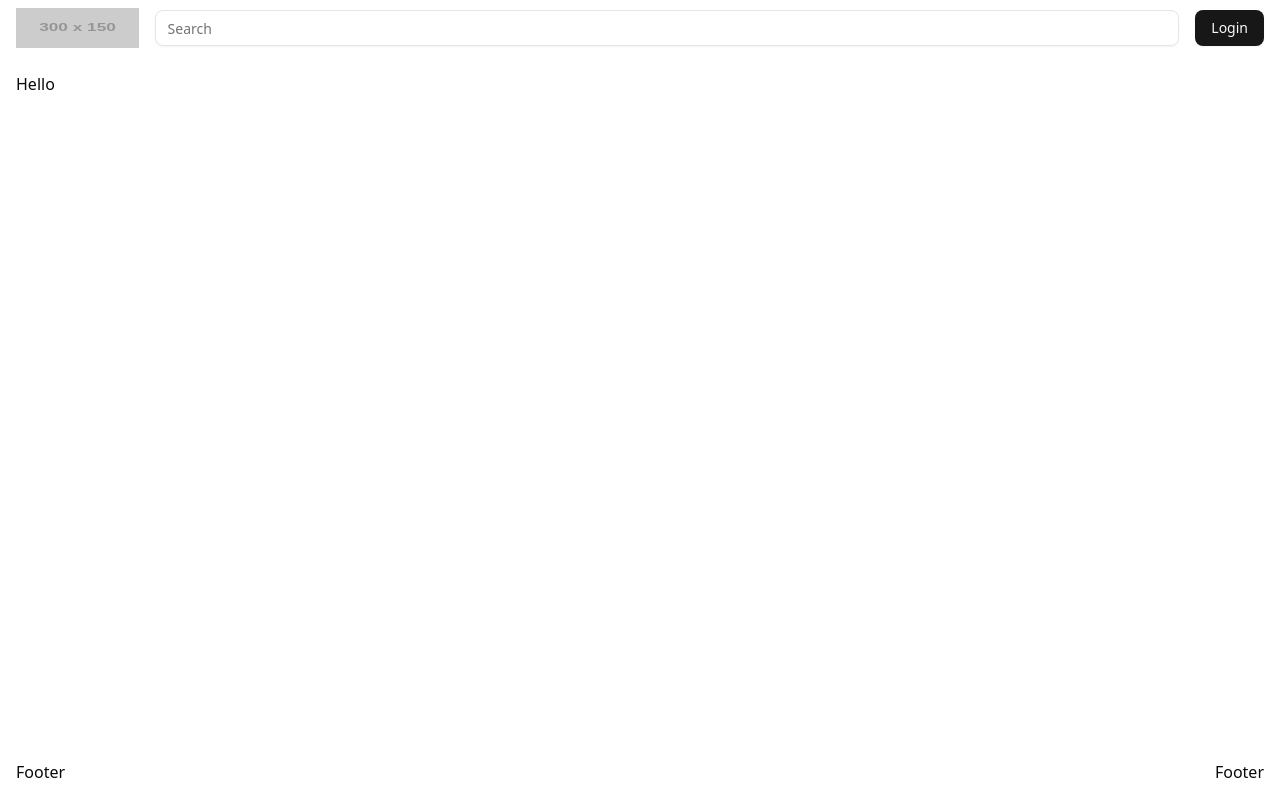
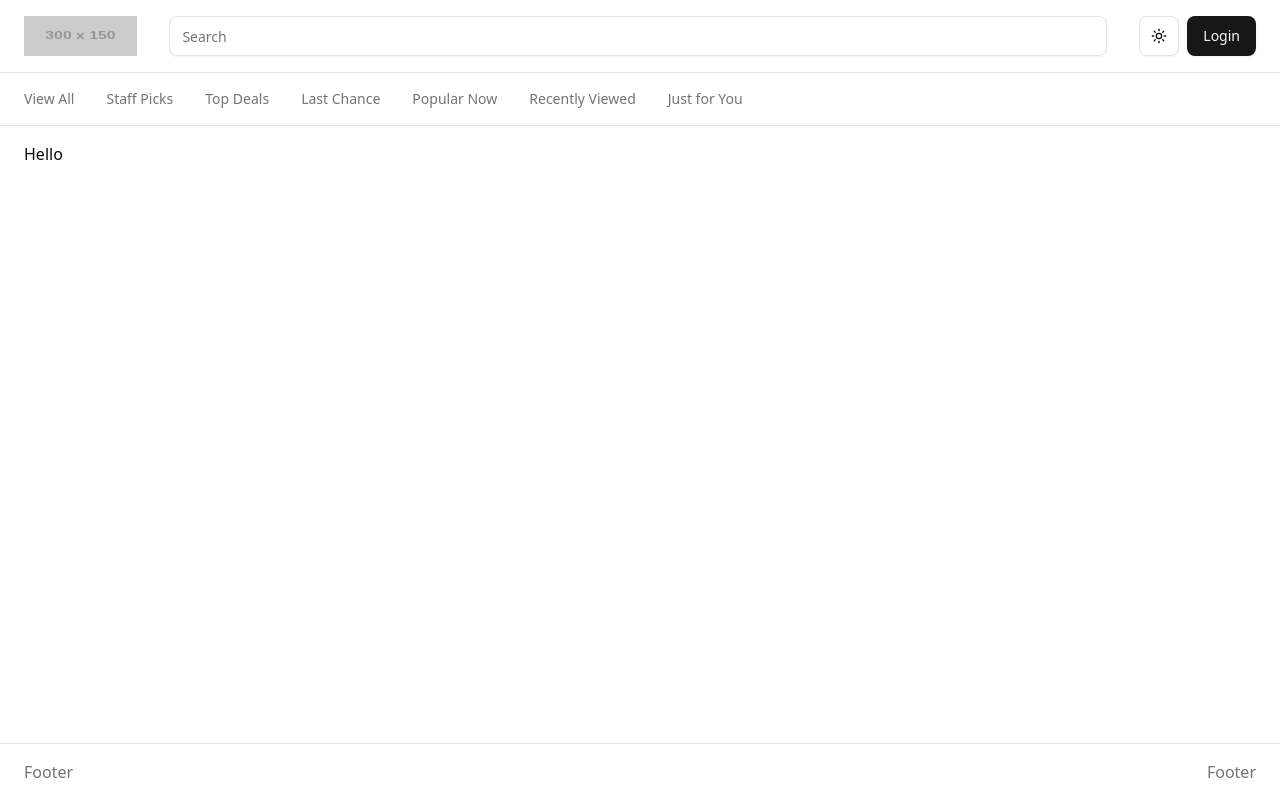
Before and after one commit to thewestsolutions/auction-next, a Next.js app: page / in a window 1280 px wide. Built offline with nearby package versions, Linux system fonts and the light colour scheme.

Commit message:
Add categories and theme toggle button

```diff
--- a/app/(public)/layout.tsx
+++ b/app/(public)/layout.tsx
@@ -1,6 +1,8 @@
 import { Button } from "@/components/ui/button";
 import { Input } from "@/components/ui/input";
 import Image from "next/image";
+import Link from "next/link";
+import { ThemeToggle } from "@/components/theme-toggle";
 
 export default function RootLayout({
   children,
@@ -9,7 +11,8 @@ export default function RootLayout({
 }) {
   return (
     <div className="flex flex-col min-h-screen">
-      <header className="bg-white sticky top-0 z-10 w-full px-4 py-2 flex justify-between items-center gap-4">
+      <div className="sticky top-0 z-10 bg-background">
+        <header className="w-full px-6 py-4 flex justify-between gap-8 border-b border-border">
           <Image
             src="https://placehold.co/300x150.png"
             alt="logo"
@@ -18,17 +21,33 @@ export default function RootLayout({
             height={300}
           />
 
-        <Input placeholder="Search" />
+          <Input placeholder="Search" className="h-10" />
 
-        <Button>Login</Button>
+          <div className="flex items-center gap-2">
+            <ThemeToggle />
+            <Button className="h-10">Login</Button>
+          </div>
         </header>
 
-      <main className="flex-grow p-4">{children}</main>
+        <nav className="border-b border-border px-6">
+          <div className="flex space-x-8">
+            <Link href="/" className="py-4 text-sm font-medium text-muted-foreground hover:text-primary">View All</Link>
+            <Link href="/staff-picks" className="py-4 text-sm font-medium text-muted-foreground hover:text-primary">Staff Picks</Link>
+            <Link href="/top-deals" className="py-4 text-sm font-medium text-muted-foreground hover:text-primary">Top Deals</Link>
+            <Link href="/last-chance" className="py-4 text-sm font-medium text-muted-foreground hover:text-primary">Last Chance</Link>
+            <Link href="/popular" className="py-4 text-sm font-medium text-muted-foreground hover:text-primary">Popular Now</Link>
+            <Link href="/recently-viewed" className="py-4 text-sm font-medium text-muted-foreground hover:text-primary">Recently Viewed</Link>
+            <Link href="/for-you" className="py-4 text-sm font-medium text-muted-foreground hover:text-primary">Just for You</Link>
+          </div>
+        </nav>
+      </div>
 
-      <footer className="mt-auto p-4">
+      <main className="flex-grow px-6 py-4">{children}</main>
+
+      <footer className="mt-auto px-6 py-4 border-t border-border">
         <div className="flex justify-between">
-          <p>Footer</p>
-          <p>Footer</p>
+          <p className="text-muted-foreground">Footer</p>
+          <p className="text-muted-foreground">Footer</p>
         </div>
       </footer>
     </div>
--- a/app/layout.tsx
+++ b/app/layout.tsx
@@ -1,6 +1,7 @@
 import type { Metadata } from "next";
 import { Geist, Geist_Mono } from "next/font/google";
 import "./globals.css";
+import { ThemeProvider } from "next-themes";
 
 const geistSans = Geist({
   variable: "--font-geist-sans",
@@ -23,11 +24,18 @@ export default function RootLayout({
   children: React.ReactNode;
 }>) {
   return (
-    <html lang="en">
+    <html lang="en" suppressHydrationWarning >
       <body
         className={`${geistSans.variable} ${geistMono.variable} antialiased`}
       >
-        {children}
+        <ThemeProvider
+          attribute="class"
+          defaultTheme="system"
+          enableSystem
+          disableTransitionOnChange
+        >
+          {children}
+        </ThemeProvider>
       </body>
     </html>
   );
--- /dev/null
+++ b/components/theme-toggle.tsx
@@ -0,0 +1,22 @@
+"use client"
+
+import { useTheme } from "next-themes"
+import { Button } from "@/components/ui/button"
+import { Moon, Sun } from "lucide-react"
+
+export function ThemeToggle() {
+  const { theme, setTheme } = useTheme()
+
+  return (
+    <Button
+      variant="outline"
+      size="icon"
+      className="h-10 w-10"
+      onClick={() => setTheme(theme === "dark" ? "light" : "dark")}
+    >
+      <Sun className="h-[1.2rem] w-[1.2rem] rotate-0 scale-100 transition-all dark:-rotate-90 dark:scale-0" />
+      <Moon className="absolute h-[1.2rem] w-[1.2rem] rotate-90 scale-0 transition-all dark:rotate-0 dark:scale-100" />
+      <span className="sr-only">Toggle theme</span>
+    </Button>
+  )
+}
```
Also changed, not shown: package.json (+5 -4 lines), 2 other files (tests, documents, lock files or other folders). Lines whose indentation alone changed are shown as unchanged.
